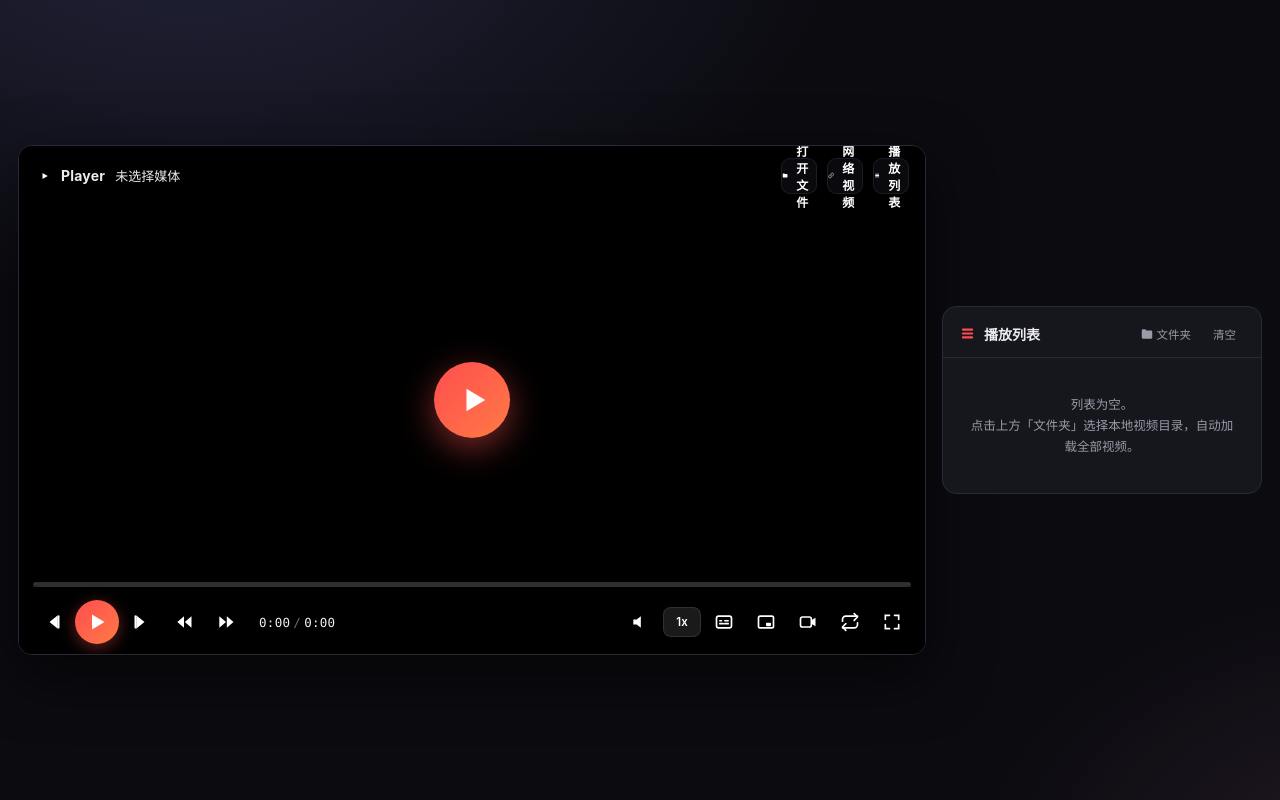
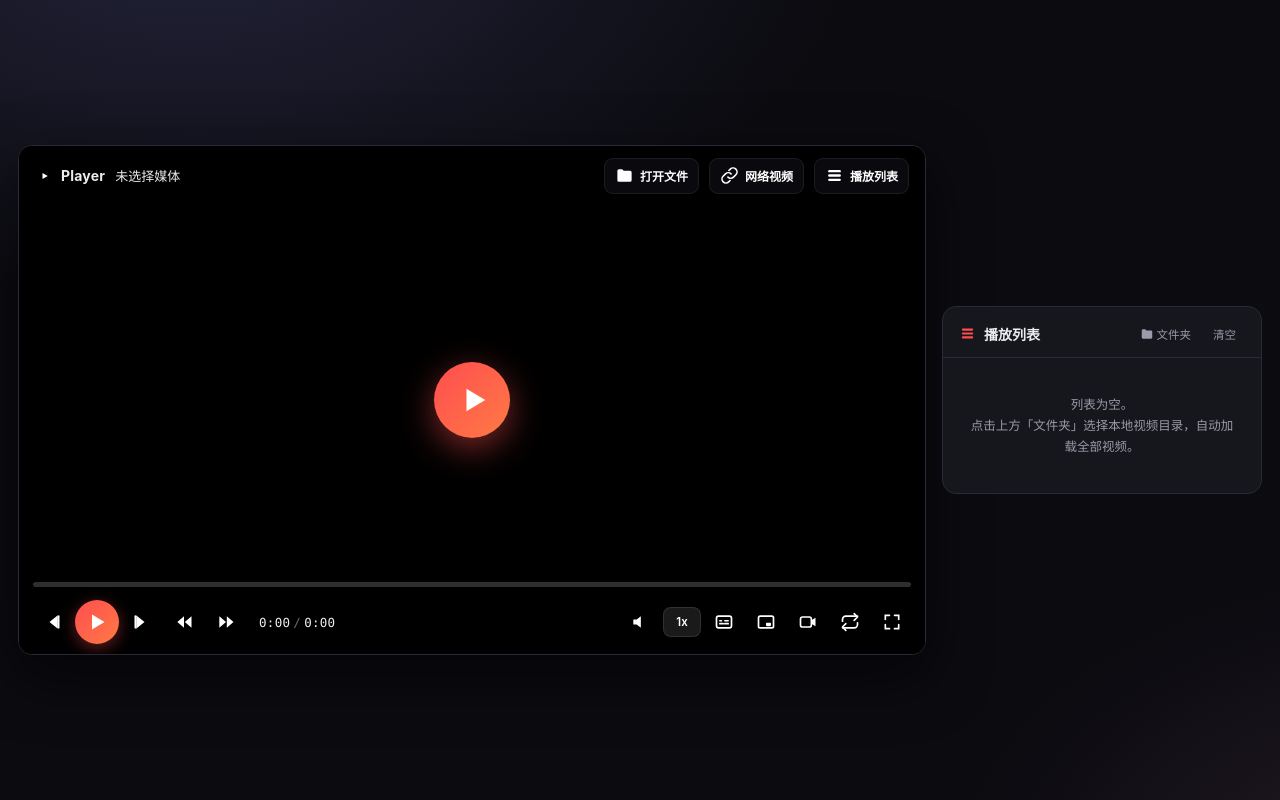
Before and after one commit to swc188/videoplay, a website built with Vite: page index.html in a window 1280 px wide. Built offline with nearby package versions, Linux system fonts and the light colour scheme; what @ffmpeg/core would draw is missing.

Commit message:
fix: 修复右上角按钮文本显示不完整问题 Co-authored-by: monkeycode-ai <monkeycode-ai@chaitin.com>

```diff
--- a/src/style.css
+++ b/src/style.css
@@ -143,7 +143,10 @@ svg { display: block; }
   display: inline-flex;
   align-items: center;
   justify-content: center;
-  width: 36px; height: 36px;
+  gap: 6px;
+  padding: 0 10px;
+  height: 36px;
+  min-width: auto;
   border-radius: 9px;
   color: #fff;
   background: rgba(20,20,28,0.5);
@@ -151,11 +154,12 @@ svg { display: block; }
   -webkit-backdrop-filter: blur(6px);
   border: 1px solid rgba(255,255,255,0.08);
   transition: background 0.15s ease, transform 0.1s ease;
+  white-space: nowrap;
 }
 .icon-btn:hover { background: rgba(255,255,255,0.14); }
 .icon-btn:active { transform: scale(0.92); }
-.icon-btn svg { width: 19px; height: 19px; }
-.icon-btn .label-text { font-size: 12px; font-weight: 600; padding: 0 6px; }
+.icon-btn svg { width: 19px; height: 19px; flex: none; }
+.icon-btn .label-text { font-size: 12px; font-weight: 600; padding: 0; }
 
 /* ============ Center zone ============ */
 .center-zone {
```
